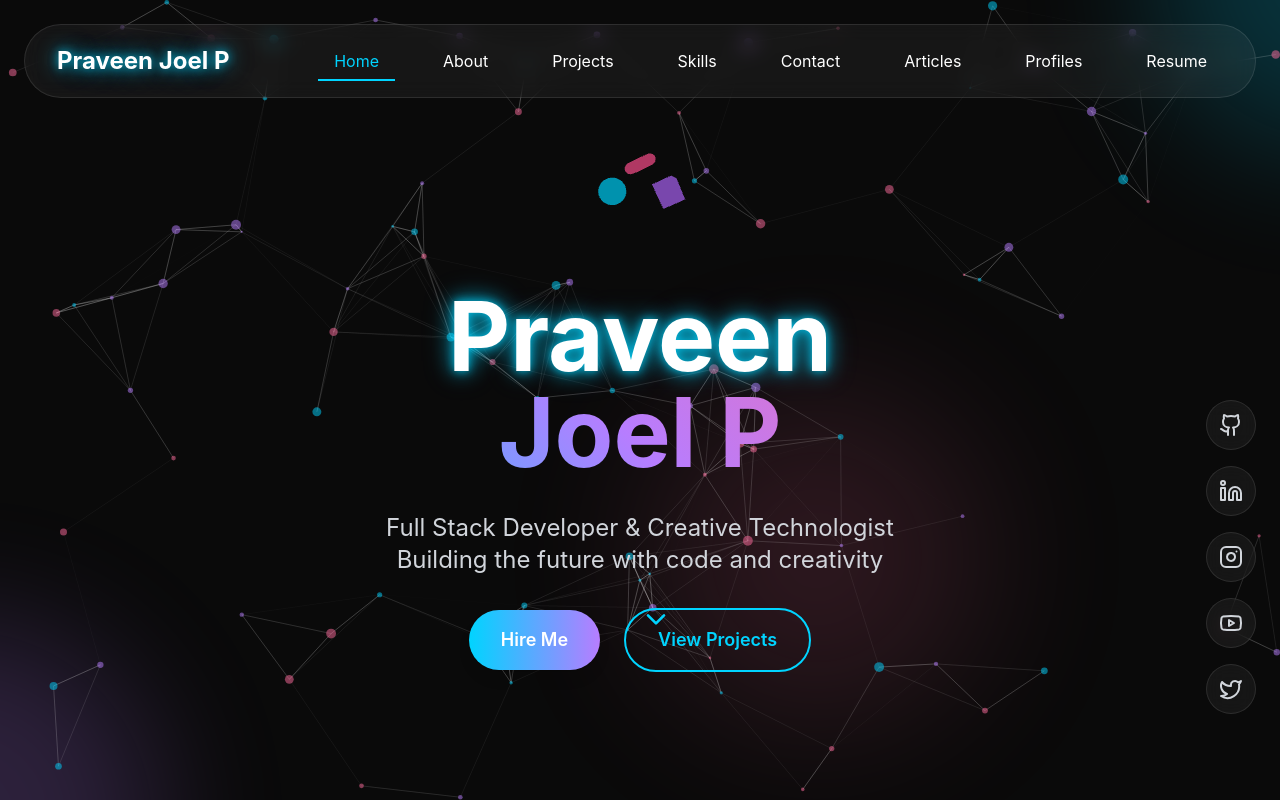
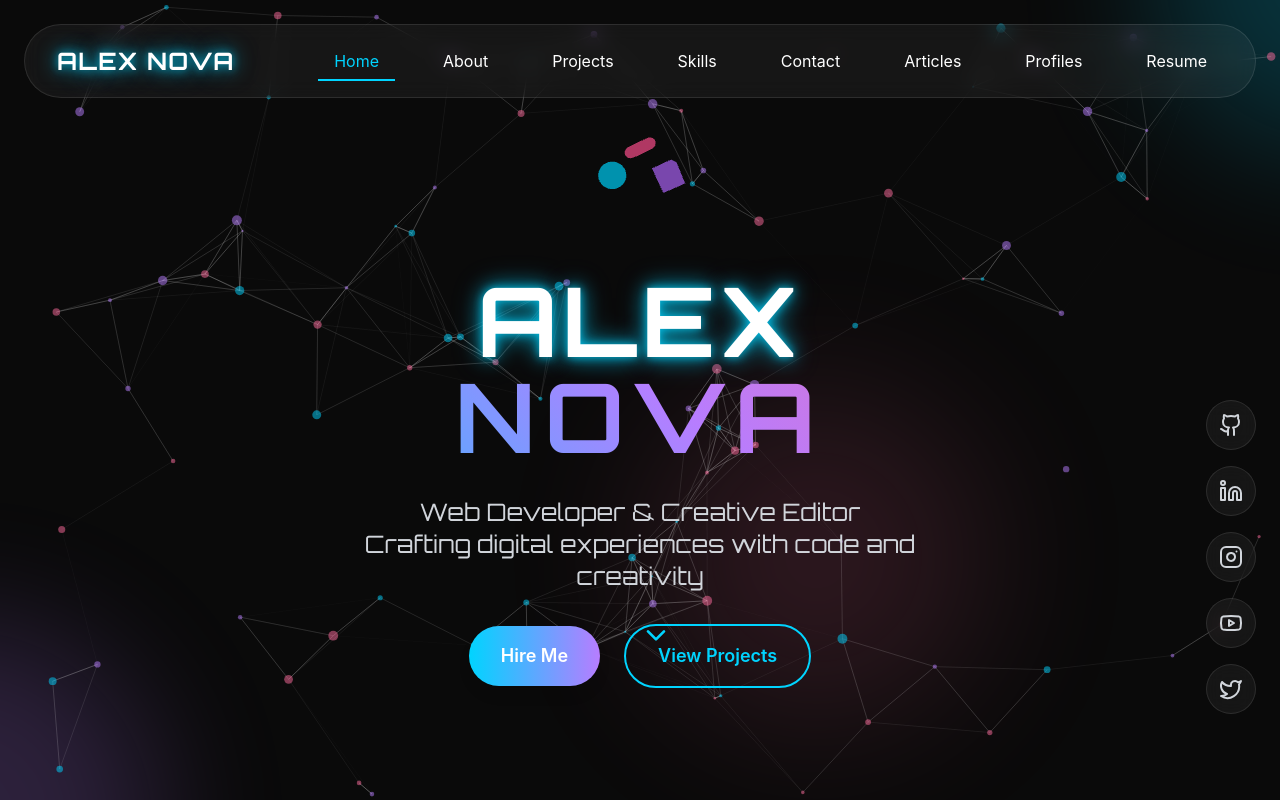
Before and after one commit to Praveenjoel28/dark-kinetic-portfolio, a React (Vite) app: page / in a window 1280 px wide. Built offline with nearby package versions, Linux system fonts and the light colour scheme.

Commit message:
Refactor: Update name and job title
Modified the HeroPage and Navigation components to reflect the user's updated name and job title with different font styles.

```diff
--- a/index.html
+++ b/index.html
@@ -1,26 +1,18 @@
-<!DOCTYPE html>
+
+<!doctype html>
 <html lang="en">
   <head>
     <meta charset="UTF-8" />
+    <link rel="icon" type="image/svg+xml" href="/favicon.ico" />
     <meta name="viewport" content="width=device-width, initial-scale=1.0" />
-    <title>dark-kinetic-portfolio</title>
-    <meta name="description" content="Lovable Generated Project" />
-    <meta name="author" content="Lovable" />
-
-    <meta property="og:title" content="dark-kinetic-portfolio" />
-    <meta property="og:description" content="Lovable Generated Project" />
-    <meta property="og:type" content="website" />
-    <meta property="og:image" content="https://lovable.dev/opengraph-image-p98pqg.png" />
-
-    <meta name="twitter:card" content="summary_large_image" />
-    <meta name="twitter:site" content="@lovable_dev" />
-    <meta name="twitter:image" content="https://lovable.dev/opengraph-image-p98pqg.png" />
+    <title>Vite + React + TS</title>
+    <link rel="preconnect" href="https://fonts.googleapis.com">
+    <link rel="preconnect" href="https://fonts.gstatic.com" crossorigin>
+    <link href="https://fonts.googleapis.com/css2?family=Orbitron:wght@400;700;900&display=swap" rel="stylesheet">
   </head>
-
   <body>
     <div id="root"></div>
-    <!-- IMPORTANT: DO NOT REMOVE THIS SCRIPT TAG OR THIS VERY COMMENT! -->
-    <script src="https://cdn.gpteng.co/gptengineer.js" type="module"></script>
     <script type="module" src="/src/main.tsx"></script>
+    <script src="https://cdn.gpteng.co/gptengineer.js" defer></script>
   </body>
 </html>
--- a/src/components/Navigation.tsx
+++ b/src/components/Navigation.tsx
@@ -1,4 +1,3 @@
-
 import { motion } from "framer-motion";
 import { useState } from "react";
 import { Menu, X } from "lucide-react";
@@ -34,10 +33,10 @@ const Navigation = ({ currentPage, onPageChange }: NavigationProps) => {
           <div className="glass-effect rounded-full px-8 py-4">
             <div className="flex items-center justify-between">
               <motion.div
-                className="text-2xl font-bold neon-text"
+                className="text-2xl font-bold neon-text font-orbitron tracking-wider"
                 whileHover={{ scale: 1.05 }}
               >
-                Praveen Joel P
+                ALEX NOVA
               </motion.div>
               <div className="flex space-x-8">
                 {pages.map((page) => (
@@ -75,7 +74,7 @@ const Navigation = ({ currentPage, onPageChange }: NavigationProps) => {
       >
         <div className="glass-effect rounded-xl px-6 py-4">
           <div className="flex items-center justify-between">
-            <div className="text-xl font-bold neon-text">Praveen Joel P</div>
+            <div className="text-xl font-bold neon-text font-orbitron tracking-wider">ALEX NOVA</div>
             <motion.button
               onClick={() => setIsOpen(!isOpen)}
               whileTap={{ scale: 0.95 }}
--- a/src/pages/HeroPage.tsx
+++ b/src/pages/HeroPage.tsx
@@ -23,27 +23,27 @@ const HeroPage = ({ onPageChange }: HeroPageProps) => {
           <AnimatedIcon3D className="mx-auto mb-8" />
 
           <motion.h1
-            className="text-6xl md:text-8xl font-bold mb-6"
+            className="text-6xl md:text-8xl font-bold mb-6 font-orbitron"
             initial={{ opacity: 0, scale: 0.5 }}
             animate={{ opacity: 1, scale: 1 }}
             transition={{ duration: 1, delay: 0.2 }}
           >
-            <span className="neon-text">Praveen</span>
+            <span className="neon-text tracking-wider">ALEX</span>
             <br />
-            <span className="animated-gradient-bg bg-clip-text text-transparent">
-              Joel P
+            <span className="animated-gradient-bg bg-clip-text text-transparent tracking-widest">
+              NOVA
             </span>
           </motion.h1>
 
           <motion.p
-            className="text-xl md:text-2xl text-gray-300 max-w-2xl mx-auto"
+            className="text-xl md:text-2xl text-gray-300 max-w-2xl mx-auto font-orbitron"
             initial={{ opacity: 0, y: 50 }}
             animate={{ opacity: 1, y: 0 }}
             transition={{ duration: 1, delay: 0.4 }}
           >
-            Full Stack Developer & Creative Technologist
+            Web Developer & Creative Editor
             <br />
-            Building the future with code and creativity
+            Crafting digital experiences with code and creativity
           </motion.p>
 
           <motion.div
--- a/tailwind.config.ts
+++ b/tailwind.config.ts
@@ -69,6 +69,9 @@ export default {
 				'neon-purple': '#b77dff',
 				'neon-pink': '#ff6b9d',
 			},
+			fontFamily: {
+				'orbitron': ['Orbitron', 'monospace'],
+			},
 			backgroundImage: {
 				'gradient-radial': 'radial-gradient(var(--tw-gradient-stops))',
 				'gradient-conic': 'conic-gradient(from 180deg at 50% 50%, var(--tw-gradient-stops))',
```
